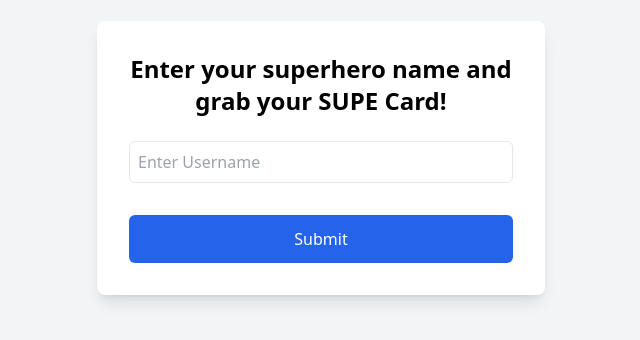
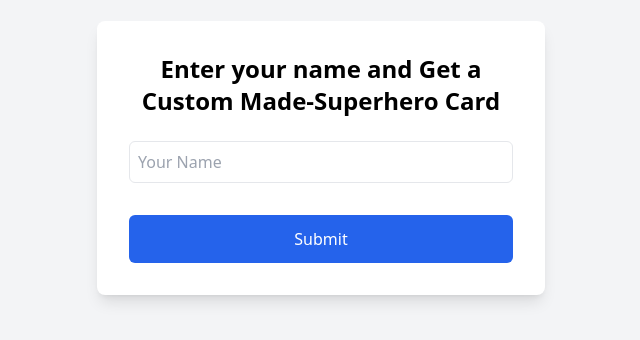
Before and after one commit to pushparajwastaken/card-generator, a React (Vite) app: page / in a window 1280 px wide. Shown: the part 242-582 px from the top of the page, without its empty margins (319-959 px from the left). Built offline with nearby package versions, Linux system fonts and the light colour scheme.

Commit message:
add download feature

```diff
--- a/src/Components/Card/Card.jsx
+++ b/src/Components/Card/Card.jsx
@@ -1,13 +1,20 @@
 import { quirkyPowers } from "../index.js";
 import { useState } from "react";
 import { useEffect, useRef } from "react";
-import { useOutletContext } from "react-router-dom";
+
 import { toPng } from "html-to-image";
 import * as htmlToImage from "html-to-image";
 import download from "downloadjs";
+import { useOutletContext, useNavigate } from "react-router-dom";
 
 const Card = () => {
   const { input } = useOutletContext();
+  const navigate = useNavigate();
+  useEffect(() => {
+    if (!input) {
+      navigate("/");
+    }
+  }, [input, navigate]);
   const [power, setPower] = useState(null);
   const [ImageNumber] = useState(Math.floor(Math.random() * 6) + 1);
   const [PowerNumber] = useState(Math.floor(Math.random() * 150) + 1);
--- a/src/Components/Input/Input.jsx
+++ b/src/Components/Input/Input.jsx
@@ -22,13 +22,13 @@ const Input = () => {
           className="bg-white p-8 rounded-lg shadow-lg w-full max-w-md"
         >
           <h2 className="text-2xl font-semibold mb-6 text-center">
-            Enter your superhero name and grab your SUPE Card!
+            Enter your name and Get a Custom Made-Superhero Card
           </h2>
           <div className="relative mb-8">
             <input
               type="text"
               value={username}
-              placeholder="Enter Username"
+              placeholder="Your Name"
               className="   border w-full p-2 rounded-md"
               onChange={handleChange}
             />
```
